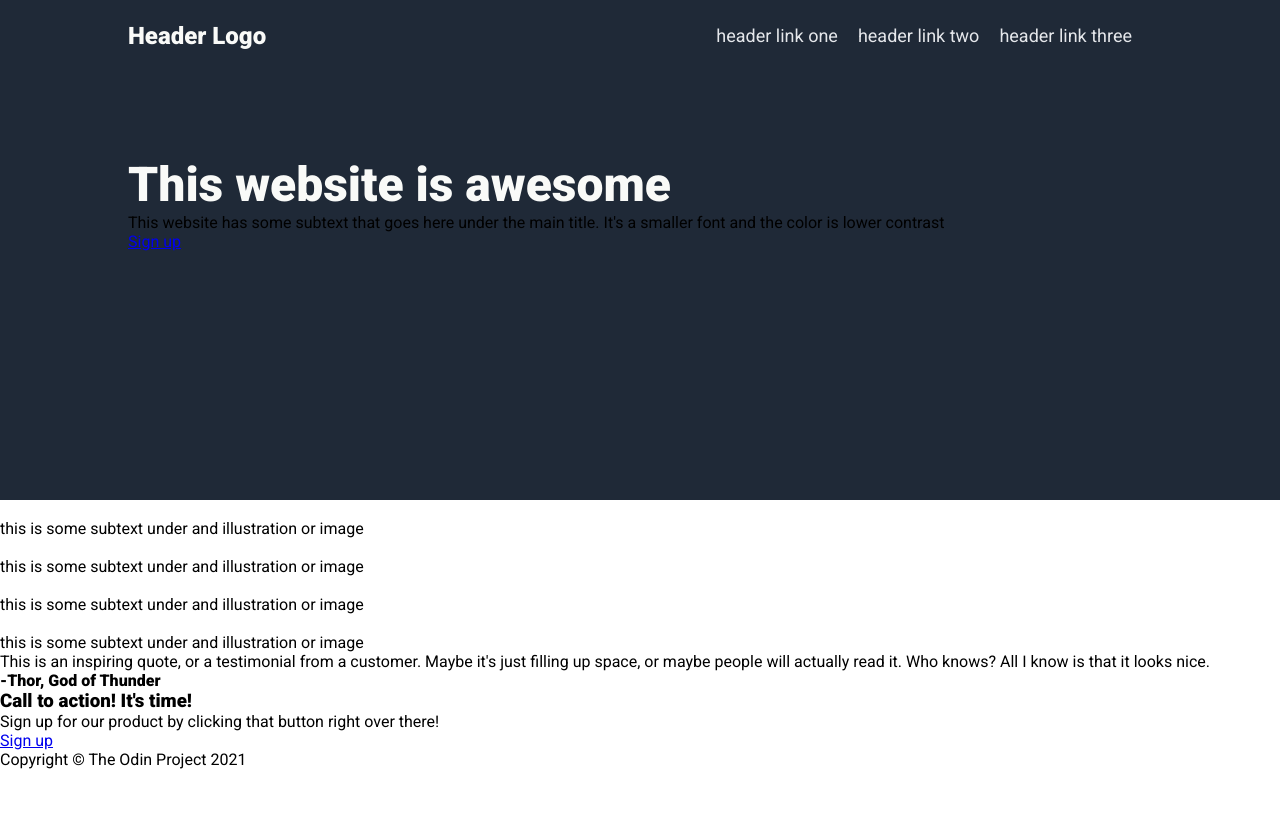
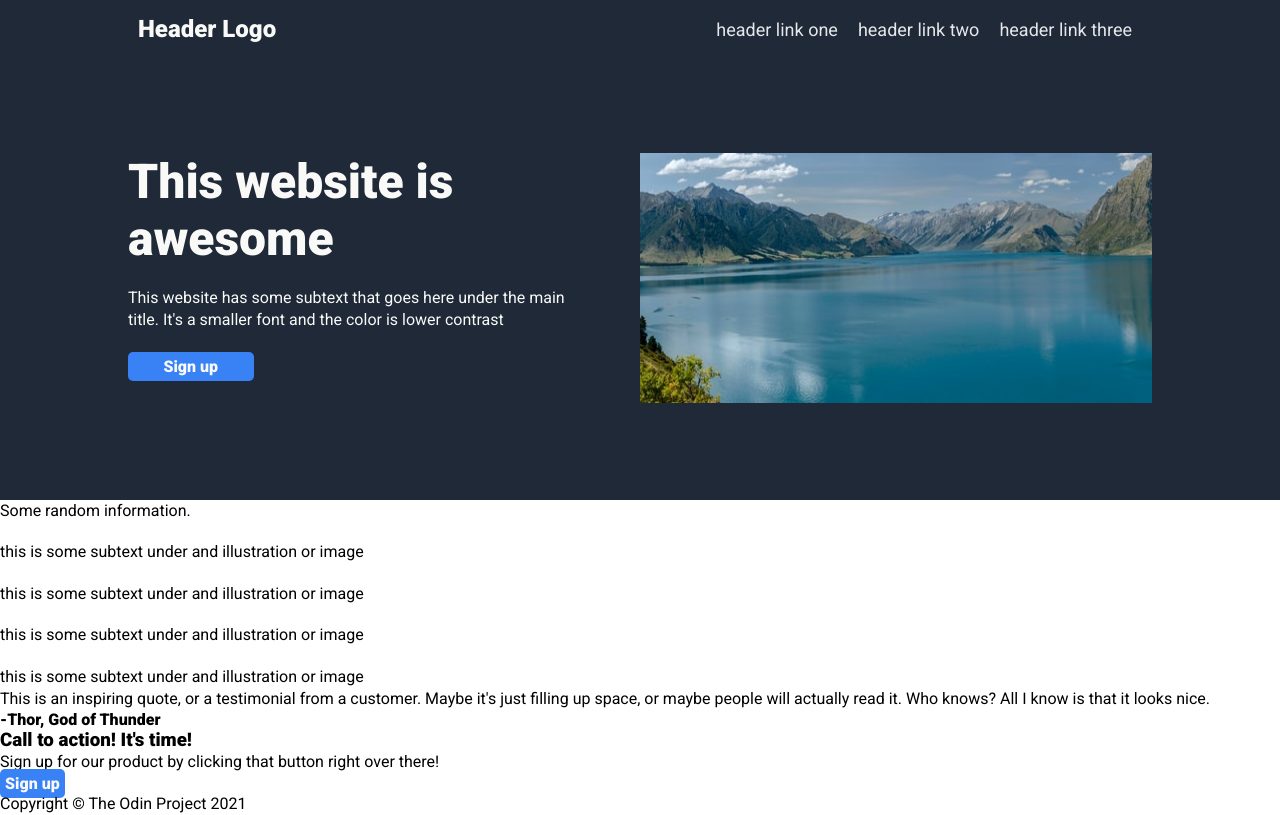
Before and after one commit to NSTokugawa/Odin-LandingPage, a plain HTML site: page index.html in a window 1280 px wide. Drawn offline with Linux system fonts and the light colour scheme.

Commit message:
Finished styling hero

```diff
--- a/css/style.css
+++ b/css/style.css
@@ -9,24 +9,27 @@ body {
   font-family: 'Roboto', sans-serif;
 }
 
+p {
+  line-height: 1.4;
+}
+
 header {
   background-color: #1F2937;
   height: 500px;
 }
 
 .hero {
-  margin: 0% 10% 7% 10%;
-}
-
-header .logo {
-
+  display: flex;
+  flex-direction: column;
+  margin: 0% 10%;
+  max-height: 100%;
 }
 
 .navbar {
   display: flex;
   justify-content: space-between;
   align-items: center;
-  padding-top: 15px;
+  padding-top: 5px;
 }
 
 .navbar ul {
@@ -47,12 +50,22 @@ header .logo {
 .logo {
   font-size: 24px;
   color: #F9FAF8;
+  padding: 10px;
 }
 
 .header-container {
   display: flex;
-  justify-content: space-between;
-  margin: 100px 0px;
+  margin-top: 100px;
+  overflow: hidden;
+  height: 250px;
+}
+
+.header-content {
+  max-width: 50%;
+  padding-right: 40px;
+  display: flex;
+  flex-direction: column;
+  max-height: 100%;
 }
 
 .header-content h1 {
@@ -60,3 +73,26 @@ header .logo {
   font-weight: 900;
   color: #F9FAF8;
 }
+
+.header-content p {
+  color: #F9FAF8;
+  padding: 20px 0px;
+}
+
+header img {
+  padding-left: 10px;
+  max-width: 50%;
+
+}
+
+.button {
+  background: #3882F6;
+  border-radius: 5px;
+  text-decoration: none;
+  color: #F9FAF8;
+  cursor: pointer;
+  width: 25%;
+  padding: 5px;
+  text-align: center;
+  font-weight: 900;
+}
--- a/index.html
+++ b/index.html
@@ -24,13 +24,13 @@
           <p>This website has some subtext that goes here under the main title. It's a smaller font and the color is lower contrast</p>
           <a href="#" class="button btn-solid">Sign up</a>
         </div>
-        <img src="#" alt="">
+        <img src="img/michael-Wk3P6vL9m40-unsplash.jpg" alt="A lovely mountain">
       </div>
     </div>
   </header>
 
-
   <section class="boxes">
+      <p>Some random information.</p>
    <div class="flex-container">
      <div class="flex-item">
        <img src="#" alt="">
```
Also changed, not shown: img/michael-Wk3P6vL9m40-unsplash.jpg (added).
